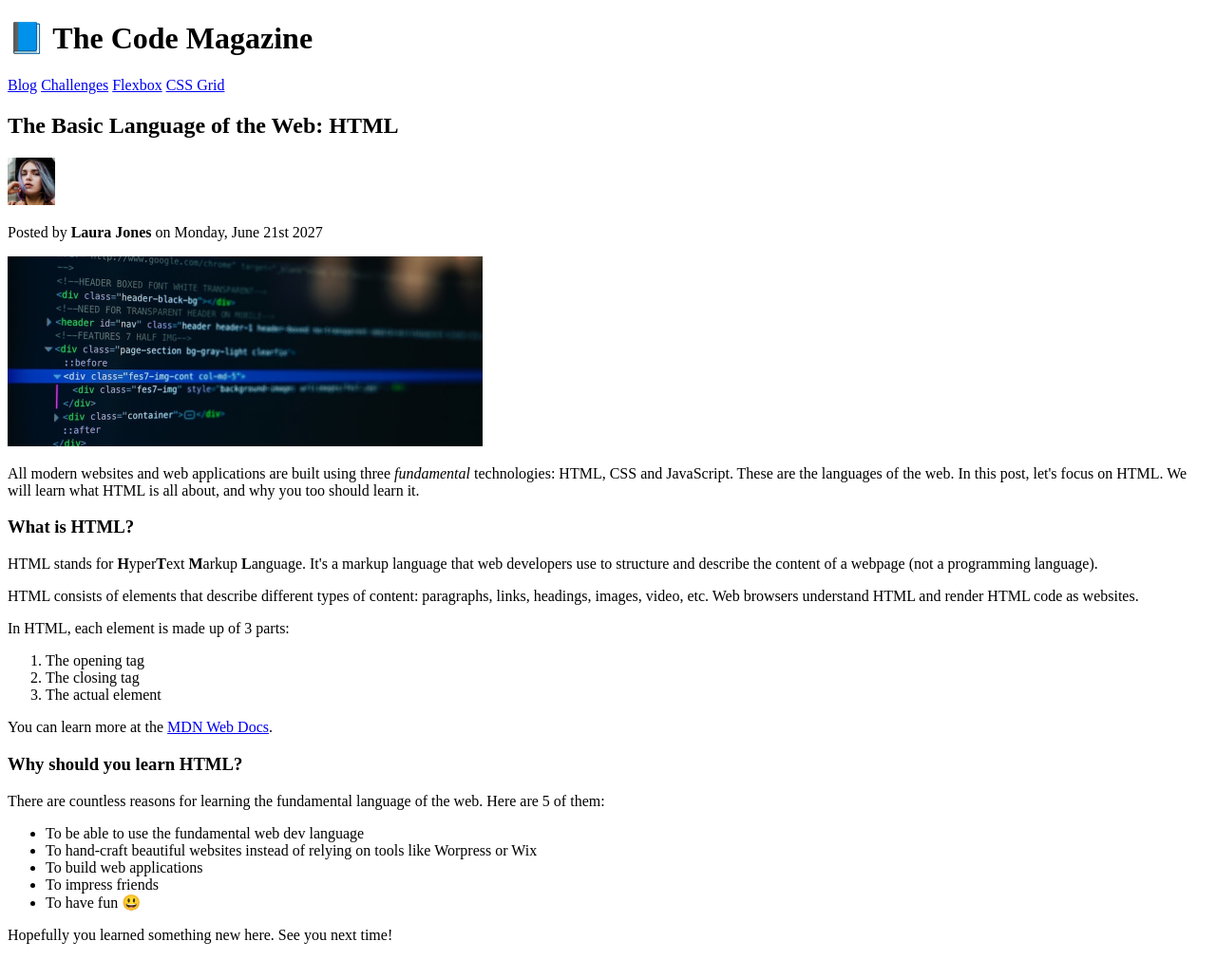
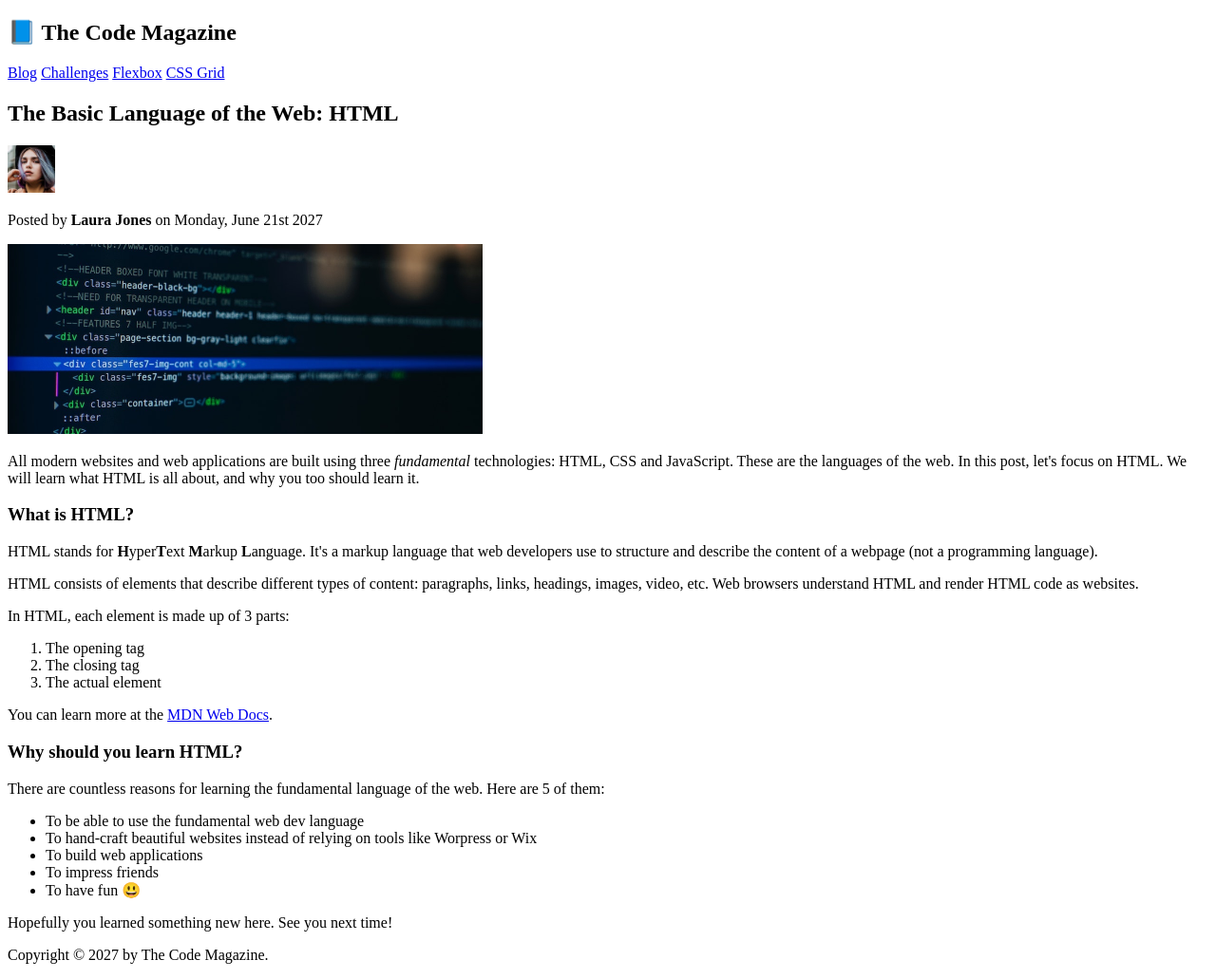
Before and after one commit to Rohit-Saini-01/HTML-CSS, a plain HTML site: page 01-HTML-Fundamentals/index.html in a window 1280 px wide. Shown: the whole page at 95% size. Before the commit the page ends 1010 px from the top, so only its background shows below. Drawn offline with Linux system fonts and the light colour scheme.

Commit message:
Grouping Elements to create structure

```diff
--- a/01-HTML-Fundamentals/index.html
+++ b/01-HTML-Fundamentals/index.html
@@ -12,12 +12,17 @@
     <h4>The Basic Language of the Web: HTML</h4>
     <h5>The Basic Language of the Web: HTML</h5>
     <h6>The Basic Language of the Web: HTML</h6> -->
-
+    <header>
+      <nav>
         <h1>📘 The Code Magazine</h1>
         <a href="blog.html">Blog</a>
         <a href="#">Challenges</a>
         <a href="#">Flexbox</a>
         <a href="#">CSS Grid</a>
+      </nav>
+    </header>
+    <article>
+      <header>
         <h2>The Basic Language of the Web: HTML</h2>
         <img
           src="laura-jones.jpg"
@@ -32,6 +37,7 @@
           width="500"
           height="200"
         />
+      </header>
       <p>
         All modern websites and web applications are built using three
         <em>fundamental</em>
@@ -43,9 +49,9 @@
       <h3>What is HTML?</h3>
       <p>
         HTML stands for <strong>H</strong>yper<strong>T</strong>ext
-      <strong>M</strong>arkup <strong>L</strong>anguage. It's a markup language
-      that web developers use to structure and describe the content of a webpage
-      (not a programming language).
+        <strong>M</strong>arkup <strong>L</strong>anguage. It's a markup
+        language that web developers use to structure and describe the content
+        of a webpage (not a programming language).
       </p>
       <p>
         HTML consists of elements that describe different types of content:
@@ -83,5 +89,9 @@
         <li>To have fun 😃</li>
       </ul>
       <p>Hopefully you learned something new here. See you next time!</p>
+    </article>
+    <footer>
+      <p>Copyright &copy; 2027 by The Code Magazine.</p>
+    </footer>
   </body>
 </html>
```
Lines whose indentation alone changed are shown as unchanged.
